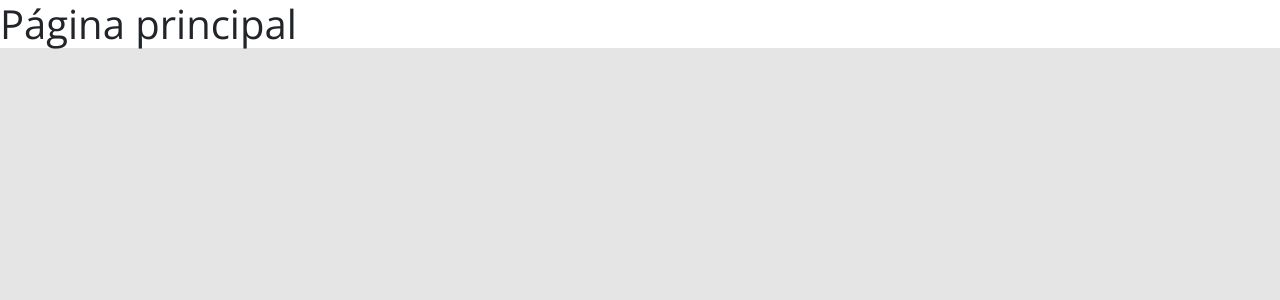
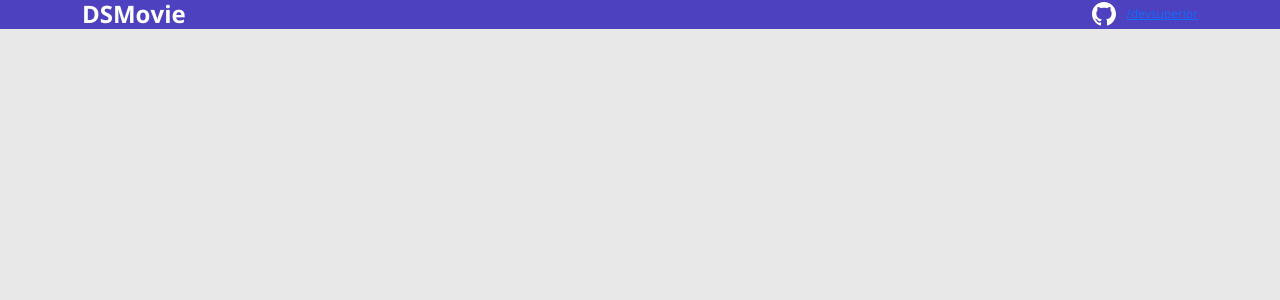
Before and after one commit to Petrizz/dsmovie, a React (Create React App) app in the folder frontend/: page / in a window 1280 px wide. Shown: the top 300 px of the page. Built offline with nearby package versions, Linux system fonts and the light colour scheme.

Commit message:
Nav bar pronta
Foi feita naa pasta componentes funciona como se fosse uma tag no html
No app.tsx fica a função que tem os componentes React q é chamado em index.tsx

```diff
--- a/frontend/src/App.tsx
+++ b/frontend/src/App.tsx
@@ -1,7 +1,9 @@
+import Navbar from "./componentes/Navbar";
+
 
 function App() {
   return (
-    <h1>Página principal</h1>
+    <Navbar />
   );
 }
 
--- /dev/null
+++ b/frontend/src/componentes/Navbar/index.tsx
@@ -0,0 +1,24 @@
+import {ReactComponent as GithubIcon} from 'assets/img/github.svg';
+
+import './styles.css';
+
+function Navbar() {
+
+    return(
+        <header>
+    <nav className="container">
+        <div className="dsmovie-nav-content">
+            <h1>DSMovie</h1>
+            <a href="https://github.com/Petrizz" target="_blank" rel="noreferrer">
+                <div className="dsmovie-contact-container">
+                    <GithubIcon />
+                    <p className="dsmovie-contact-link">/devsuperior</p>
+                </div>
+            </a>
+        </div>
+    </nav>
+</header>
+    );
+}
+
+export default Navbar;
--- /dev/null
+++ b/frontend/src/componentes/Navbar/styles.css
@@ -0,0 +1,27 @@
+header{
+    background-color: var(--color-primary);
+    display: flex;
+    align-items: center;
+}
+.dsmovie-nav-content{
+    display: flex;
+    justify-content: space-between;
+    align-items: center;
+    color: #fff;
+}
+.dsmovie-nav-content h1{
+    margin: 0;
+    font-weight: 700;
+    font-size: 24px;
+
+}
+
+.dsmovie-contact-container{
+    display: flex;
+    align-items: center;
+}
+
+.dsmovie-contact-link{
+    margin: 0 0 0 10px;
+    font-size: 12px;
+}
--- a/frontend/src/index.css
+++ b/frontend/src/index.css
@@ -10,7 +10,7 @@
 }
 
 html, body {
-    background-color: #E5E5E5;
+    background-color: #e8e8e8;
 }
 
 a, a:hover {
--- a/frontend/tsconfig.json
+++ b/frontend/tsconfig.json
@@ -1,5 +1,6 @@
 {
   "compilerOptions": {
+    "baseUrl": "./src",
     "target": "es5",
     "lib": [
       "dom",
```
Also changed, not shown: frontend/src/assets/img/github.svg (added).
